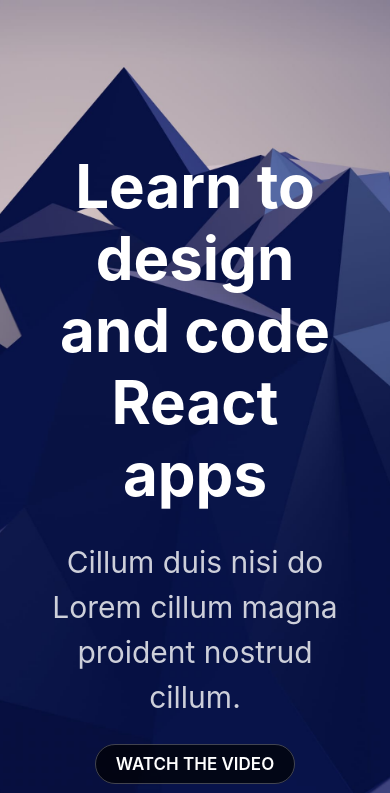
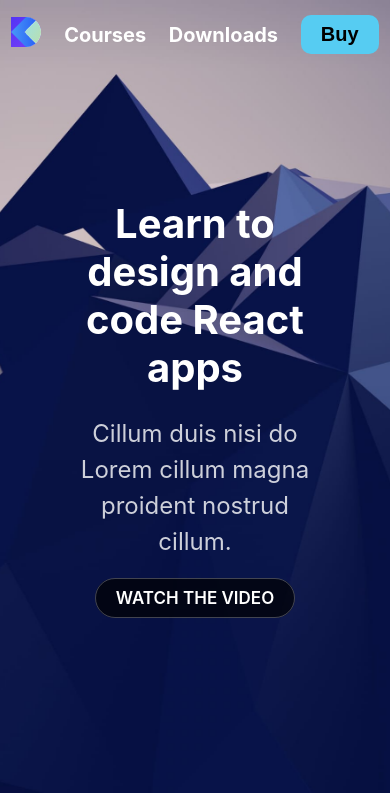
Before and after one commit to rohan-uddin/rohan-react-app, a Gatsby site: page / in a window 390 px wide. Shown: the top 793 px of the page. Built offline with nearby package versions, Linux system fonts and the light colour scheme; Gatsby itself is replaced by a stand-in of ours.

Commit message:
Added CSS Grid modifications to the layout and header

```diff
--- /dev/null
+++ b/src/components/header.css
@@ -0,0 +1,45 @@
+.Header {
+    position: fixed;
+    width: 100%;
+    padding: 50px 0;
+    z-index: 100;
+}
+
+.HeaderGroup {
+    max-width: 800px;
+    margin: 0 auto;
+    display: grid;
+    grid-template-columns: repeat(5, auto);
+    align-items: center;
+    justify-items: center;
+}
+
+.Header a {
+    color: white;
+    font-weight: 700;
+}
+
+.Header button {
+    padding: 8px 20px;
+    font-size: 20px;
+    background: #56CCF2;
+     border: none;
+     font-weight: 700;
+     border-radius: 10px;
+     outline: none;
+     cursor: pointer;
+}
+
+@media (max-width: 640px) {
+    .Header {
+        padding: 15px 0;
+    }
+
+    .HeaderGroup {
+        grid-template-columns: repeat(4, auto);
+    }
+
+    .Header a:nth-child(4) {
+        display: none;
+    }
+}
--- a/src/components/header.js
+++ b/src/components/header.js
@@ -1,42 +1,18 @@
 import { Link } from "gatsby"
 import PropTypes from "prop-types"
 import React from "react"
+import './header.css'
 
 const Header = ({ siteTitle }) => (
-  <header
-    style={{
-      background: `rebeccapurple`,
-      marginBottom: `1.45rem`,
-    }}
-  >
-    <div
-      style={{
-        margin: `0 auto`,
-        maxWidth: 960,
-        padding: `1.45rem 1.0875rem`,
-      }}
-    >
-      <h1 style={{ margin: 0 }}>
-        <Link
-          to="/"
-          style={{
-            color: `white`,
-            textDecoration: `none`,
-          }}
-        >
-          {siteTitle}
-        </Link>
-      </h1>
+  <div className="Header">
+    <div className="HeaderGroup">
+      <Link to="/"><img src={require('../images/logo-designcode.svg')} width="30" /></Link>
+      <Link to="/courses">Courses</Link>
+      <Link to="/downloads">Downloads</Link>
+      <Link to="/workshops">Workshops</Link>
+      <Link to="/buy"><button>Buy</button></Link>
     </div>
-  </header>
+  </div>
 )
 
-Header.propTypes = {
-  siteTitle: PropTypes.string,
-}
-
-Header.defaultProps = {
-  siteTitle: ``,
-}
-
 export default Header
--- a/src/components/layout.css
+++ b/src/components/layout.css
@@ -49,3 +49,17 @@
   border: 1px solid rgba(255,255,255,0.25);
   border-radius: 20px;
 }
+
+@media (max-width: 640px) {
+  .Hero {
+    padding: 50px 20px;
+  }
+
+  .Hero h1 {
+    font-size: 40px;
+  }
+
+  .Hero p {
+    font-size: 24px;
+  }
+}
--- a/src/components/layout.js
+++ b/src/components/layout.js
@@ -25,7 +25,10 @@
     `}
     render={data => (
       <>
-          <main>{children}</main>
+          <main>
+            <Header />
+            {children}
+          </main>
       </>
     )}
   />
```
